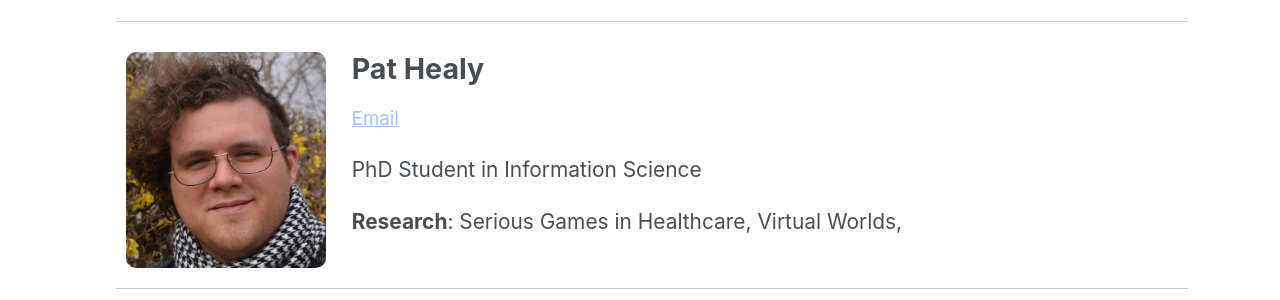
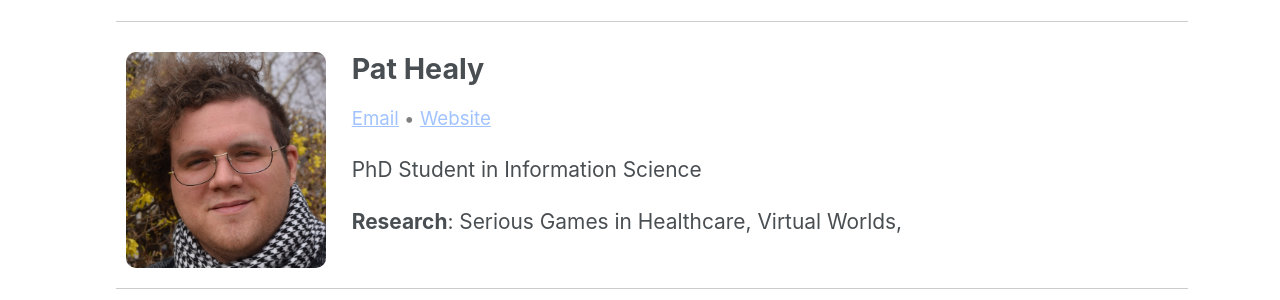
Before and after one commit to SSC-Pitt/SSC-Pitt.github.io, a Jekyll site: the page built from _pages/people.md, in a window 1280 px wide and 900 px high, scrolled down 602 px. Shown: the part 153-453 px from the top of the window. Built offline with Jekyll 4.4.1, drawn with Linux system fonts in a browser that asks for light colours; cached includes are drawn as plain includes; nearby versions of some CDN libraries; our own code applies the rules of GitHub Pages for plain Markdown files.

Commit message:
added Pat's website

```diff
--- a/_pages/people.md
+++ b/_pages/people.md
@@ -56,6 +56,8 @@ permalink: /people.html
     </h3>
     <p class="links">
         <a href="mailto:pwh5@pitt.edu">Email</a>
+        •
+        <a href="https://patwhealy.com/">Website</a>
      </p>
     <p class="info">PhD Student in Information Science</p>
     <p class="research"><b>Research</b>: Serious Games in Healthcare, Virtual Worlds, </p>
```
